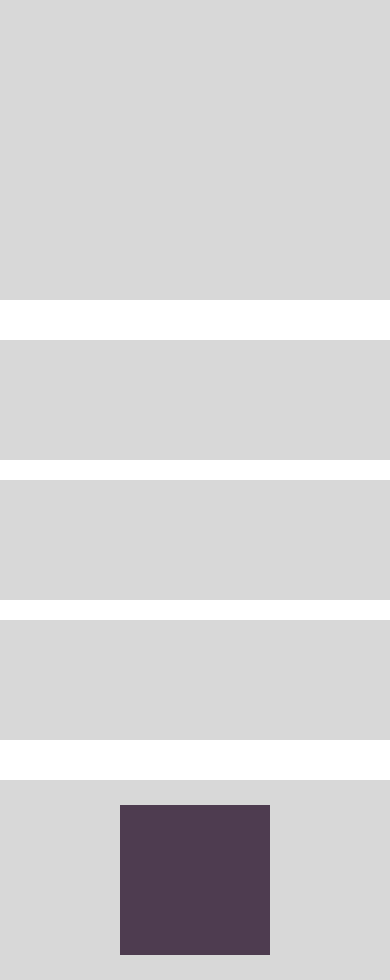
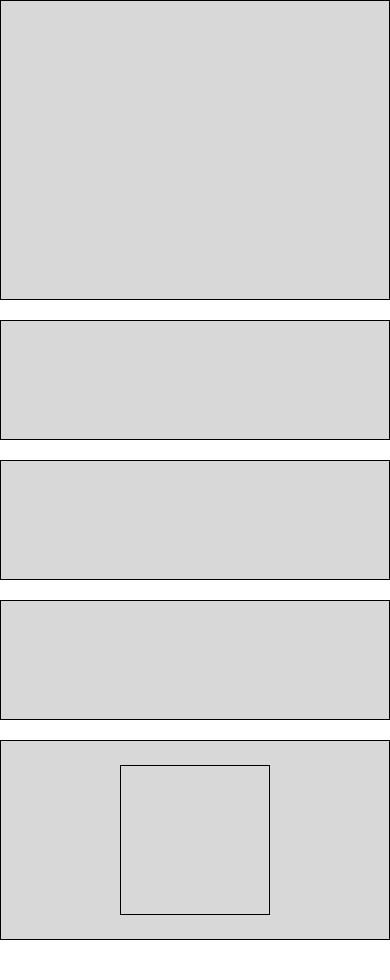
Before and after one commit to milouri23/hb-layout-floats, a plain HTML site: page index.html in a window 390 px wide. Shown: the part 420-1400 px from the top of the page. After the commit the page ends 1360 px from the top, so only its background shows below. Drawn offline with Linux system fonts and the light colour scheme.

Commit message:
Adding borders and debugging responsive

```diff
--- a/css/style.css
+++ b/css/style.css
@@ -14,6 +14,7 @@
     transform: translateX(-50%);
     overflow: hidden;
     text-align: center;
+    border: 1px solid black;
     color: #093b18;
     background-color: #d8d8d8;
 }
@@ -34,6 +35,7 @@
     height: 300px;
     float: left;
     margin-right: 20px;
+    border: 1px solid black;
     background-color: #d8d8d8;
 }
 
@@ -42,6 +44,7 @@
     height: 120px;
     float: left;
     margin-right: 20px;
+    border: 1px solid black;
     background-color: #d8d8d8;
 }
 
@@ -54,6 +57,7 @@
     height: 200px;
     position: relative;
     background-color: #d8d8d8;
+    border: 1px solid black;
 }
 
 .pretty-figure {
@@ -63,12 +67,17 @@
     top: 50%;
     left: 50%;
     transform: translate(-50%, -50%);
-    background-color: #4e3c50
+    border: 1px solid black;
+    background-color: #d8d8d8
 }
 
 @media (max-width: 500px) {
     .big-section, .small-section {
         width: 100%;
         margin-bottom: 20px;
+        float: none;
+    }
+    .page-row {
+        margin-bottom: 0px;
     }
 }
```
Also changed, not shown: index.html (+6 -2 lines).
